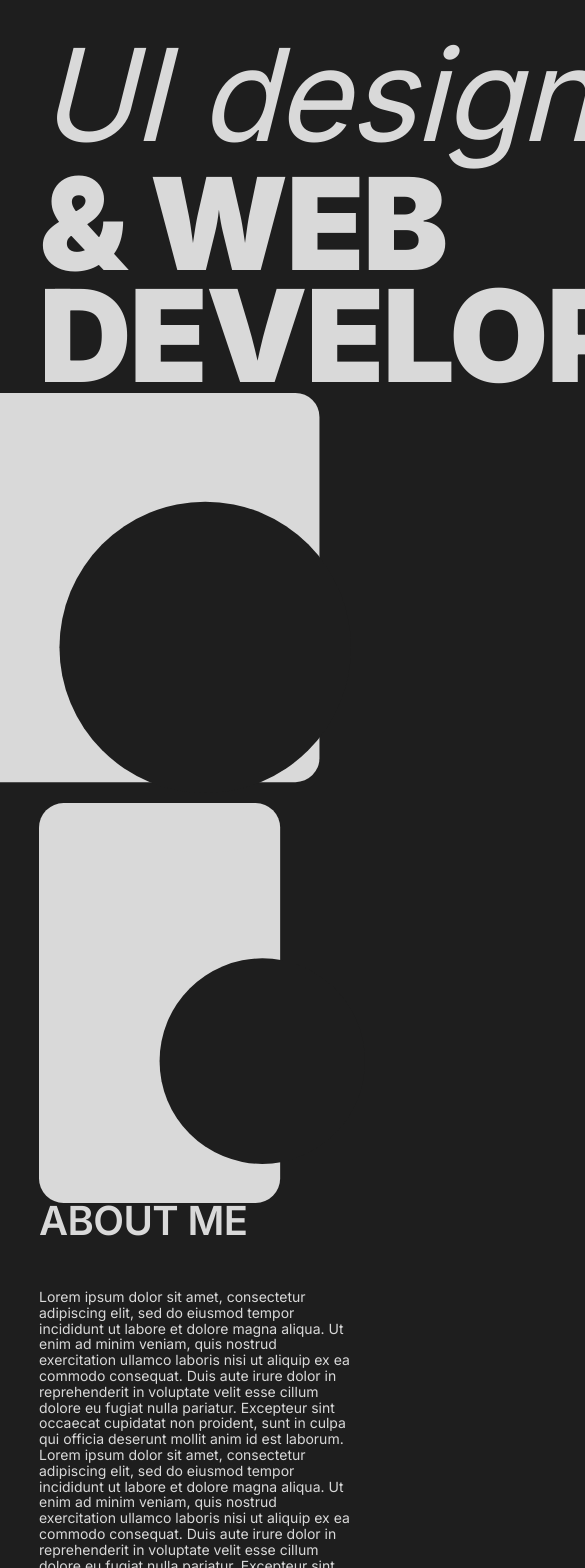
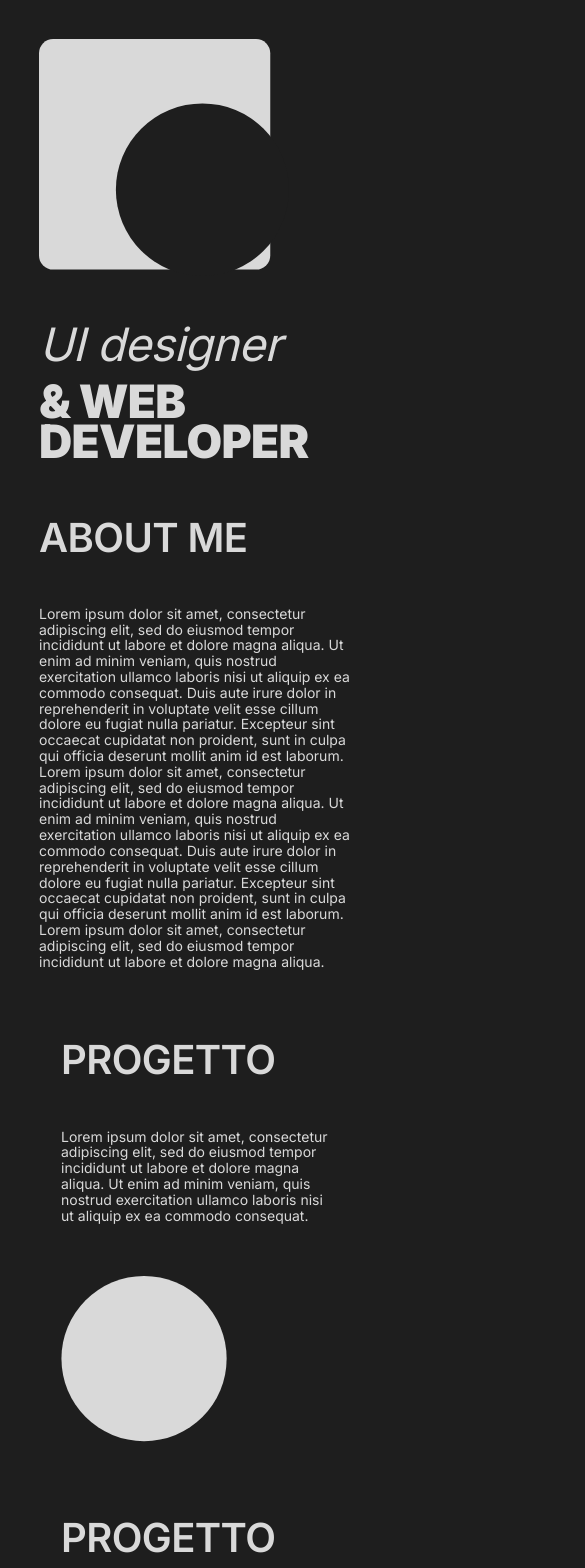
Before and after one commit to RaffaeleCrocco/raffaelecrocco2023.com, a React (Create React App) app: page / in a window 390 px wide. Shown: the top 1568 px of the page, 585 px wide, since content can reach past the window. Built offline with nearby package versions, Linux system fonts and the light colour scheme.

Commit message:
Mobile adaptation

```diff
--- a/src/pages/Home.js
+++ b/src/pages/Home.js
@@ -9,21 +9,25 @@ import uni from "../media/uni.svg";
 const Home = () => {
   return (
     <div className="Home">
-      <Row className="hero">
-        <Col className="d-flex justify-content-start">
+      <Row className="hero flex-column-reverse flex-md-row">
+        <Col xs="auto" md={8} className="d-flex justify-content-start">
           <div className="title">
             <p>UI designer</p>& WEB DEVELOPER
           </div>
         </Col>
-        <Col className="d-flex justify-content-end">
+        <Col
+          xs="auto"
+          md={4}
+          className="d-flex justify-content-start justify-content-md-end mb-5"
+        >
           <img src={logo} />
         </Col>
       </Row>
       <Row className="aboutme">
-        <Col xs="auto" className="d-flex align-items-center">
+        <Col xs="auto" className="d-none d-md-flex align-items-center">
           <img src={grafica1} />
         </Col>
-        <Col className="d-flex flex-column justify-content-center">
+        <Col className="d-flex flex-column justify-content-center mt-5">
           <div>
             <div className="subtitle">ABOUT ME</div>
             <div className="text">
@@ -85,7 +89,7 @@ const Home = () => {
           </div>
         </Col>
       </Row>
-      <div className="uni-projects d-flex justify-content-end align-items-center">
+      <div className="uni-projects d-md-flex justify-content-end align-items-center p-5">
         <p className="text">
           Lorem ipsum dolor sit amet, consectetur adipiscing elit, sed do
           eiusmod tempor incididunt ut labore et dolore magna aliqua. Ut enim ad
--- a/src/style/App.scss
+++ b/src/style/App.scss
@@ -37,6 +37,9 @@ body::-webkit-scrollbar {
   font-size: 128px;
   line-height: 88.52%;
   letter-spacing: -0.015em;
+  @media only screen and (max-width: 600px) {
+    font-size: 46px;
+  }
 }
 
 .subtitle {
@@ -54,10 +57,16 @@ body::-webkit-scrollbar {
 }
 
 .hero {
-  min-height: 70vh;
+  min-height: 72vh;
   padding: 10% 10% 0px 10%;
   img {
-    height: 400px;
+    height: 80%;
+  }
+  @media only screen and (max-width: 600px) {
+    min-height: 50vh;
+    img {
+      width: 80%;
+    }
   }
 }
 .aboutme {
@@ -65,6 +74,9 @@ body::-webkit-scrollbar {
   padding: 2.5% 10% 0px 10%;
   img {
     height: 400px;
+    @media only screen and (max-width: 600px) {
+      height: 50%;
+    }
   }
 }
 .projects {
@@ -72,6 +84,7 @@ body::-webkit-scrollbar {
   padding: 10% 10% 0px 10%;
   .col {
     padding: 20px;
+    margin: 14px;
   }
   .white-col {
     background: $text;
@@ -94,5 +107,8 @@ body::-webkit-scrollbar {
   p {
     width: 40%;
     padding-right: 5%;
+    @media only screen and (max-width: 600px) {
+      width: 80%;
+    }
   }
 }
```
